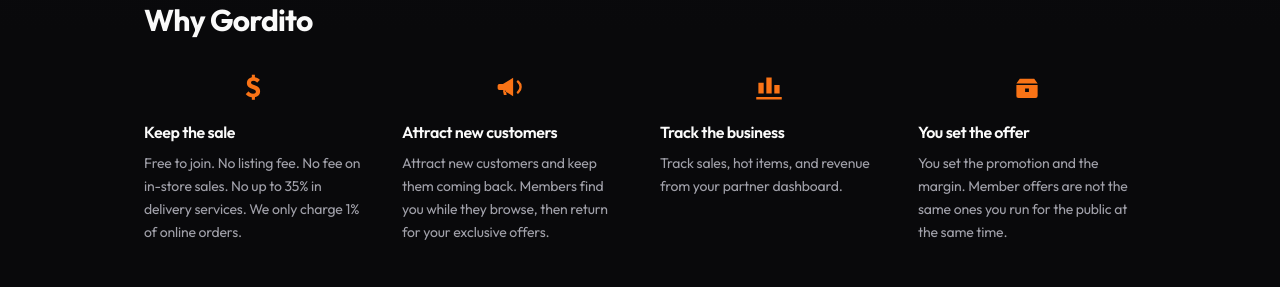
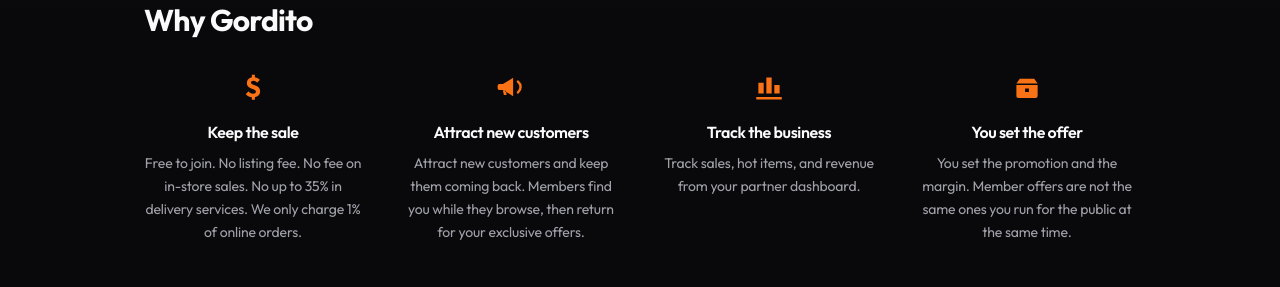
Before and after one commit to 2D-Ramon/gorditopass, a Next.js app: page /for-restaurants in a window 1280 px wide. Shown: the part 288-575 px from the top of the page. Built offline with nearby package versions, Linux system fonts and the light colour scheme; no server answers.

Commit message:
Center Why Gordito titles and descriptions

```diff
--- a/src/components/WhyGordito.tsx
+++ b/src/components/WhyGordito.tsx
@@ -90,7 +90,7 @@
         }`}
       >
         {items.map((item) => (
-          <div key={item.title}>
+          <div key={item.title} className="text-center">
             <div className="flex justify-center text-brand">
               <WhyIconMark name={item.icon} />
             </div>
```
